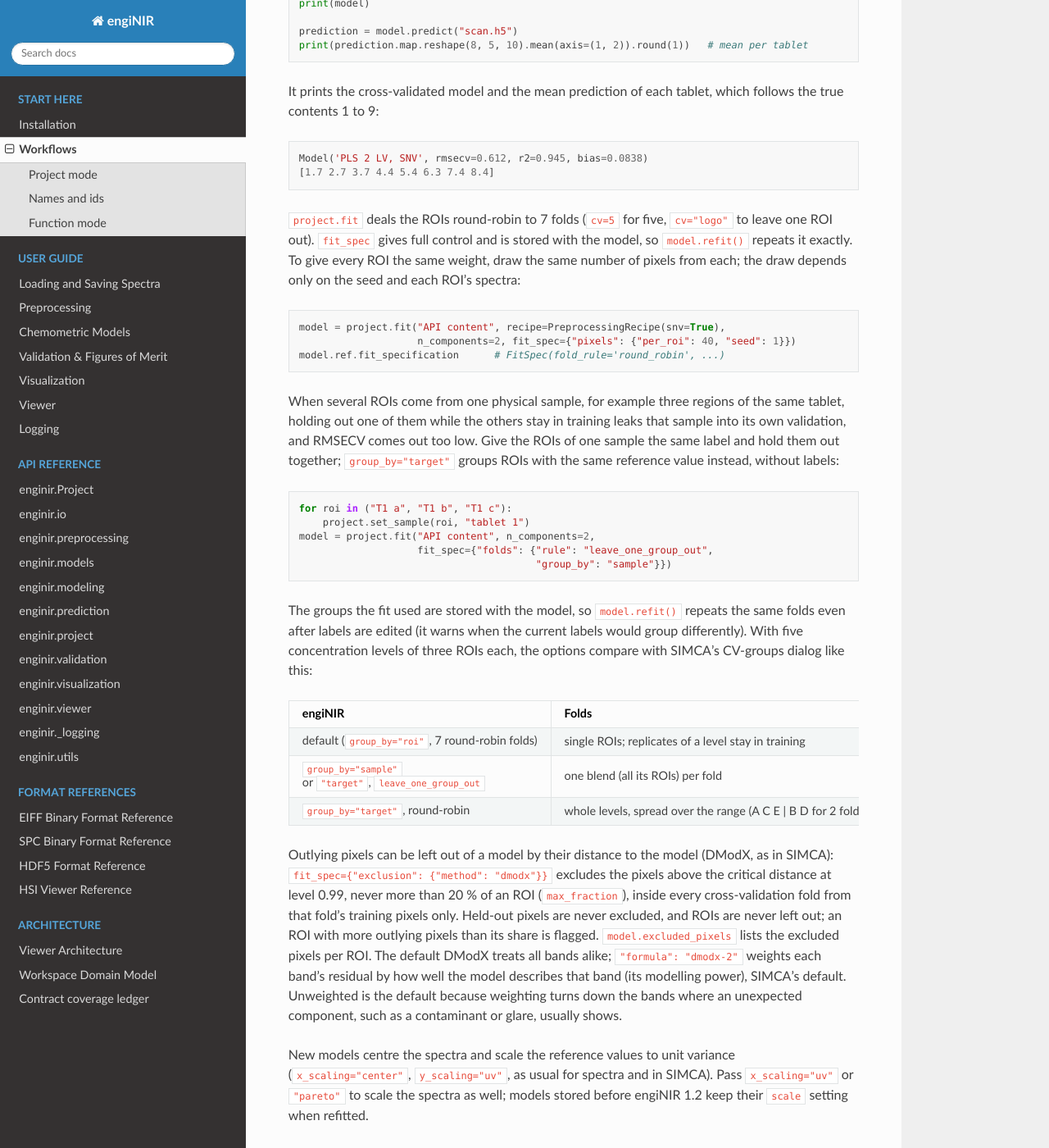
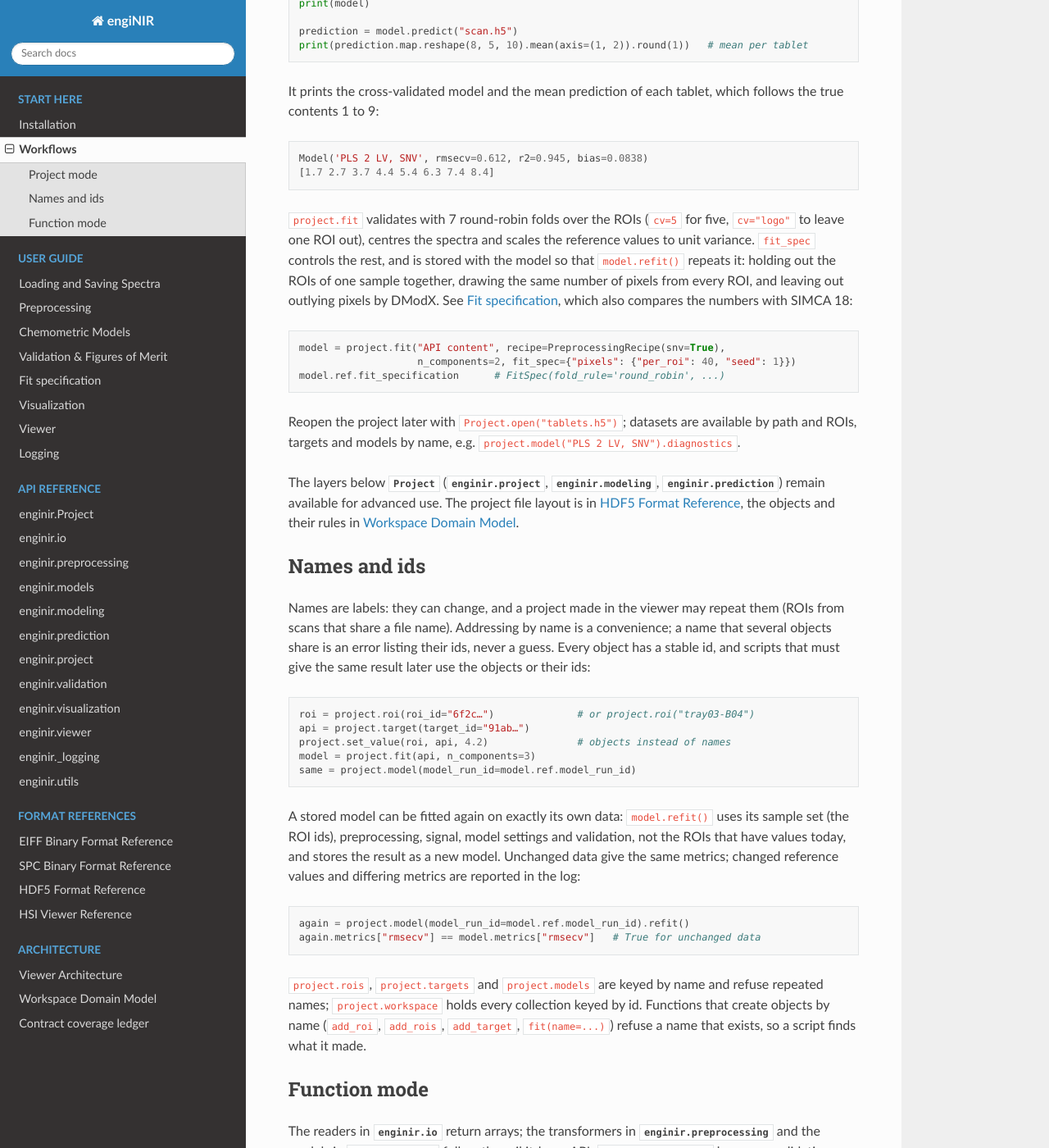
Before and after one commit to TUstudents/engiNIR, a Sphinx documentation site: the page built from docs/user_guide/workflows.rst, in a window 1280 px wide and 1400 px high, scrolled down 2124 px. Shown: the whole window at 82% size. Built offline with Sphinx 7.4.7 and the Read the Docs theme 3.1.0, drawn with Linux system fonts in a browser that asks for light colours.

Commit message:
Fit specification Phase 7: user guide, API reference, CHANGELOG
New user-guide page "Fit specification" (folds and fold groups, pixel
sample, scaling, DModX exclusion, comparison with SIMCA 18); workflows
points to it. API reference gains save_roi_sample and
load_roi_spectra_dtypes. The Unreleased CHANGELOG is reorganised with
Fixed and Compatibility notes. G22 closed; the plan is done. handover/
(local agent notes) is git-ignored.

```diff
--- a/docs/api/io.rst
+++ b/docs/api/io.rst
@@ -132,6 +134,7 @@ Saving objects
 .. autofunction:: enginir.io.project_store.remove_target_assignment
 
 .. autofunction:: enginir.io.project_store.load_roi_band_images
+
 
 .. autofunction:: enginir.io.project_store.relocate_dataset_ref
 
--- a/docs/index.rst
+++ b/docs/index.rst
@@ -66,6 +66,7 @@ scikit-learn estimators:
    user_guide/preprocessing
    user_guide/models
    user_guide/validation
+   user_guide/fit_specification
    user_guide/visualization
    user_guide/viewer
    user_guide/logging
--- a/docs/user_guide/validation.rst
+++ b/docs/user_guide/validation.rst
@@ -172,6 +172,8 @@ a variable (for example the concentration) has no equivalent on purpose:
 SIMCA sorts the observations by the value and cuts them into equal blocks,
 which can split the spectra of one sample across folds and leaves the
 lowest and highest concentrations to be predicted by extrapolation.
+Model runs in a project can hold the ROIs of one sample out together
+instead; see :doc:`fit_specification`.
 
 The metrics in ``results`` are computed over pixels. For ROI-based data the
 primary figures of merit are ROI-level: average the out-of-fold predictions per
--- a/docs/user_guide/workflows.rst
+++ b/docs/user_guide/workflows.rst
@@ -94,73 +94,19 @@ which follows the true contents 1 to 9::
    Model('PLS 2 LV, SNV', rmsecv=0.612, r2=0.945, bias=0.0838)
    [1.7 2.7 3.7 4.4 5.4 6.3 7.4 8.4]
 
-``project.fit`` deals the ROIs round-robin to 7 folds (``cv=5`` for five,
-``cv="logo"`` to leave one ROI out). ``fit_spec`` gives full control and is
-stored with the model, so ``model.refit()`` repeats it exactly. To give
-every ROI the same weight, draw the same number of pixels from each; the
-draw depends only on the seed and each ROI's spectra:
+``project.fit`` validates with 7 round-robin folds over the ROIs (``cv=5``
+for five, ``cv="logo"`` to leave one ROI out), centres the spectra and
+scales the reference values to unit variance. ``fit_spec`` controls the
+rest, and is stored with the model so that ``model.refit()`` repeats it:
+holding out the ROIs of one sample together, drawing the same number of
+pixels from every ROI, and leaving out outlying pixels by DModX. See
+:doc:`fit_specification`, which also compares the numbers with SIMCA 18:
 
 .. code-block:: python
 
    model = project.fit("API content", recipe=PreprocessingRecipe(snv=True),
                        n_components=2, fit_spec={"pixels": {"per_roi": 40, "seed": 1}})
    model.ref.fit_specification      # FitSpec(fold_rule='round_robin', ...)
-
-When several ROIs come from one physical sample, for example three regions
-of the same tablet, holding out one of them while the others stay in
-training leaks that sample into its own validation, and RMSECV comes out too
-low. Give the ROIs of one sample the same label and hold them out together;
-``group_by="target"`` groups ROIs with the same reference value instead,
-without labels:
-
-.. code-block:: python
-
-   for roi in ("T1 a", "T1 b", "T1 c"):
-       project.set_sample(roi, "tablet 1")
-   model = project.fit("API content", n_components=2,
-                       fit_spec={"folds": {"rule": "leave_one_group_out",
-                                           "group_by": "sample"}})
-
-The groups the fit used are stored with the model, so ``model.refit()``
-repeats the same folds even after labels are edited (it warns when the
-current labels would group differently). With five concentration levels of
-three ROIs each, the options compare with SIMCA's CV-groups dialog like this:
-
-.. list-table::
-   :header-rows: 1
-
-   * - engiNIR
-     - Folds
-     - SIMCA
-   * - default (``group_by="roi"``, 7 round-robin folds)
-     - single ROIs; replicates of a level stay in training
-     - every Nth observation, on ROI means
-   * - ``group_by="sample"`` or ``"target"``, ``leave_one_group_out``
-     - one blend (all its ROIs) per fold
-     - grouping by a sample-name ID; grouping by concentration only when the
-       blocks happen to match the levels
-   * - ``group_by="target"``, round-robin
-     - whole levels, spread over the range (A C E | B D for 2 folds)
-     - no equivalent
-
-Outlying pixels can be left out of a model by their distance to the model
-(DModX, as in SIMCA): ``fit_spec={"exclusion": {"method": "dmodx"}}``
-excludes the pixels above the critical distance at level 0.99, never more
-than 20 % of an ROI (``max_fraction``), inside every cross-validation fold
-from that fold's training pixels only. Held-out pixels are never excluded,
-and ROIs are never left out; an ROI with more outlying pixels than its share
-is flagged. ``model.excluded_pixels`` lists the excluded pixels per ROI.
-The default DModX treats all bands alike; ``"formula": "dmodx-2"`` weights
-each band's residual by how well the model describes that band (its
-modelling power), SIMCA's default. Unweighted is the default because
-weighting turns down the bands where an unexpected component, such as a
-contaminant or glare, usually shows.
-
-New models centre the spectra and scale the reference values to unit
-variance (``x_scaling="center"``, ``y_scaling="uv"``, as usual for spectra
-and in SIMCA). Pass ``x_scaling="uv"`` or ``"pareto"`` to scale the
-spectra as well; models stored before engiNIR 1.2 keep their ``scale``
-setting when refitted.
 
 Reopen the project later with ``Project.open("tablets.h5")``; datasets are
 available by path and ROIs, targets and models by name, e.g.
```
Also changed, not shown: other parts of docs/api/io.rst (+4 -0 lines), CHANGELOG.md (+41 -31 lines), docs/contract_coverage.md (+1 -1 lines), docs/user_guide/fit_specification.rst (added, +162 -0 lines), plans/fit-specification.md (+2 -2 lines), 1 other file.
